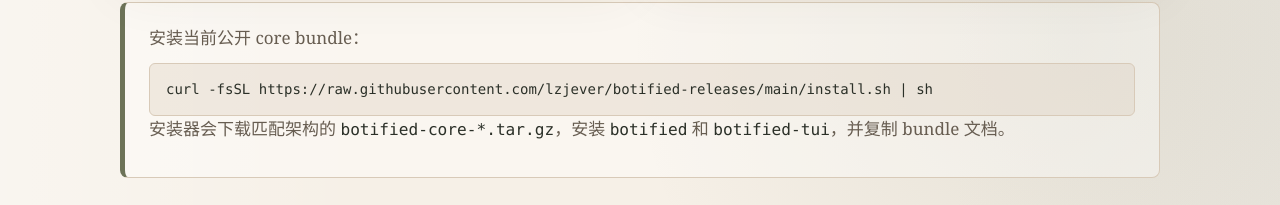
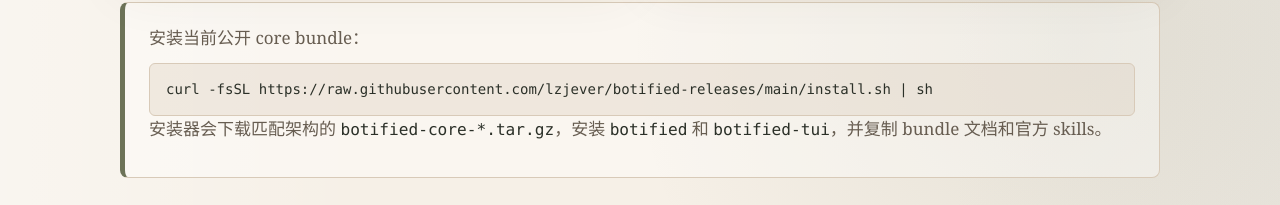
Before and after one commit to lzjever/botified-releases, a plain HTML site: page index.html in a window 1280 px wide. Shown: the part 707-912 px from the top of the page. Drawn offline with Linux system fonts and the light colour scheme.

Commit message:
Install bundled skills from core bundles

```diff
--- a/index.html
+++ b/index.html
@@ -217,7 +217,7 @@
     <section class="install" aria-label="Install command">
       <p>安装当前公开 core bundle：</p>
       <code>curl -fsSL https://raw.githubusercontent.com/lzjever/botified-releases/main/install.sh | sh</code>
-      <p>安装器会下载匹配架构的 <code>botified-core-*.tar.gz</code>，安装 <code>botified</code> 和 <code>botified-tui</code>，并复制 bundle 文档。</p>
+      <p>安装器会下载匹配架构的 <code>botified-core-*.tar.gz</code>，安装 <code>botified</code> 和 <code>botified-tui</code>，并复制 bundle 文档和官方 skills。</p>
     </section>
 
     <footer>
```
Also changed, not shown: 2 other files.
